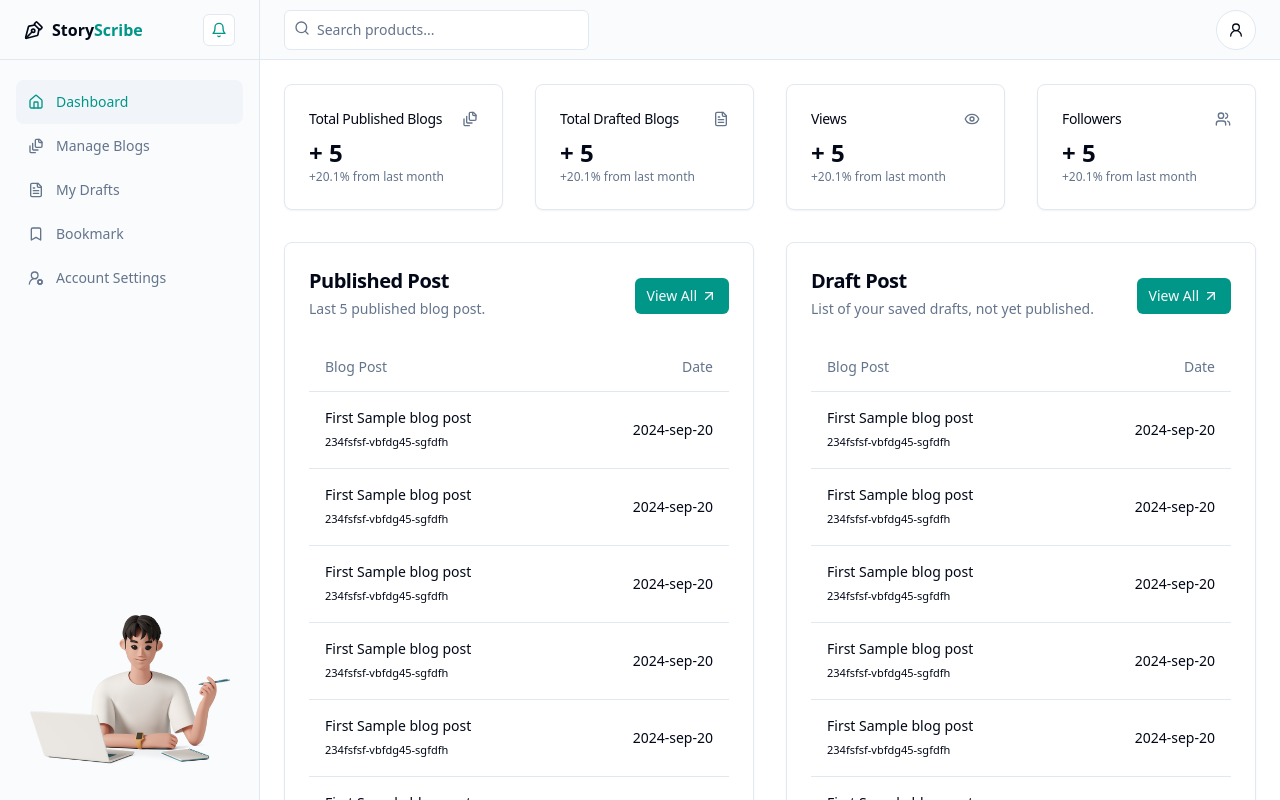
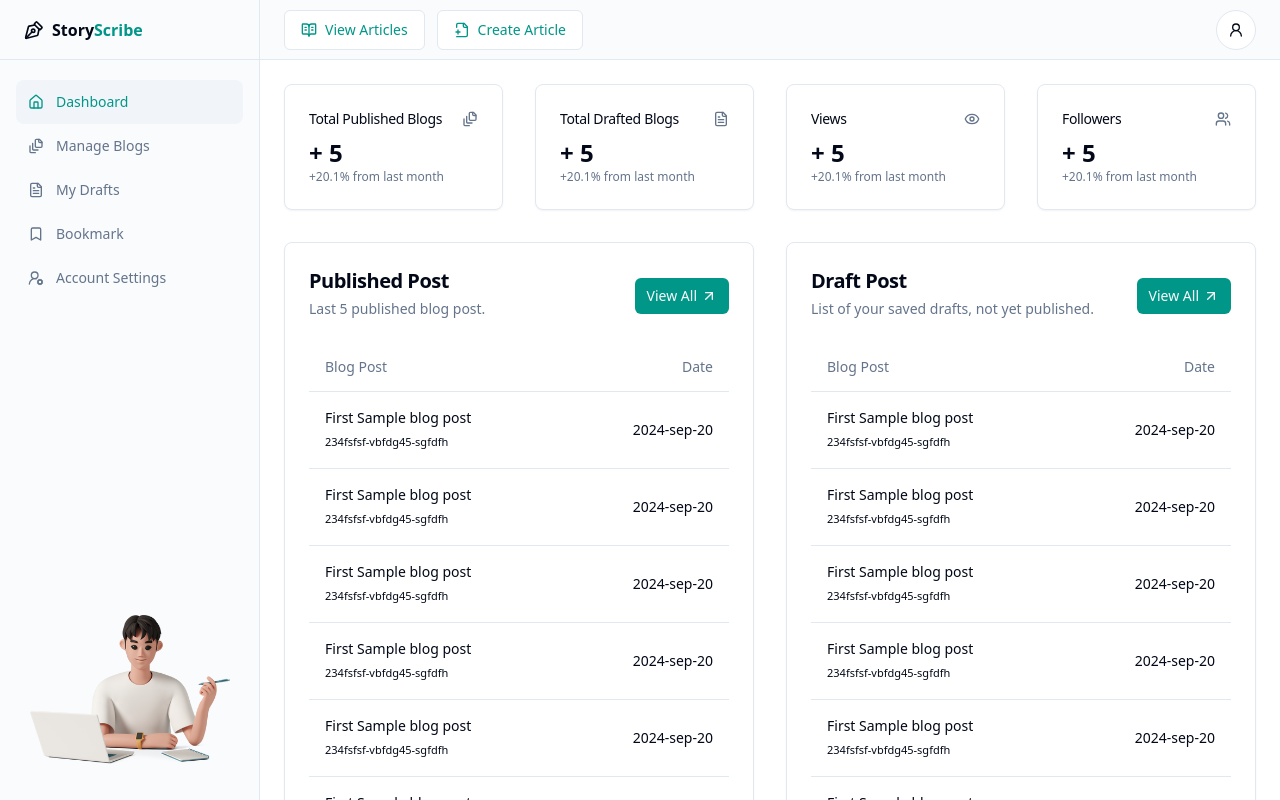
Before and after one commit to Nayak-Sahil/StoryScribe, a React (Vite) app in the folder client/: page /Dashboard in a window 1280 px wide. Built offline with nearby package versions, Linux system fonts and the light colour scheme.

Commit message:
Update: Dashboard Layout

```diff
--- a/client/src/Dashboard/DashboardLayout.jsx
+++ b/client/src/Dashboard/DashboardLayout.jsx
@@ -2,8 +2,10 @@ import { Link, Outlet } from "react-router-dom";
 import {
   Bell,
   Bookmark,
+  BookOpenText,
   CircleUser,
   CircleUserRound,
+  FilePlus2,
   FileStack,
   FileText,
   Home,
@@ -66,10 +68,6 @@ export default function DashboardLayout() {
             <Link href="/" className="flex items-center gap-2 font-semibold">
               <Logo />
             </Link>
-            <Button variant="outline" size="icon" className="ml-auto h-8 w-8">
-              <Bell className="h-4 w-4" />
-              <span className="sr-only">Toggle notifications</span>
-            </Button>
           </div>
           <div className="flex-1 mt-3">
             <nav className="grid items-start px-2 text-sm font-medium lg:px-4">
@@ -113,19 +111,11 @@ export default function DashboardLayout() {
               </div>
             </SheetContent>
           </Sheet>
-          <div className="w-full flex-1">
-            <form>
-              <div className="relative">
-                <Search className="absolute left-2.5 top-2.5 h-4 w-4 text-muted-foreground" />
-                <Input
-                  type="search"
-                  placeholder="Search products..."
-                  className="w-full appearance-none bg-background pl-8 shadow-none md:w-2/3 lg:w-1/3"
-                />
-              </div>
-            </form>
+          <div className="flex-1">
+            <Button className="mr-3" variant="outline"><BookOpenText className="w-4 h-4 mr-2"/> View Articles</Button>
+            <Button variant="outline"><FilePlus2 className="w-4 h-4 mr-2"/> Create Article</Button>
           </div>
-          <DropdownMenu>
+          <DropdownMenu className="">
             <DropdownMenuTrigger asChild>
               <Button variant="outline" size="icon" className="rounded-full">
                 <UserRound className="text-card-foreground h-4 w-4" />
```
